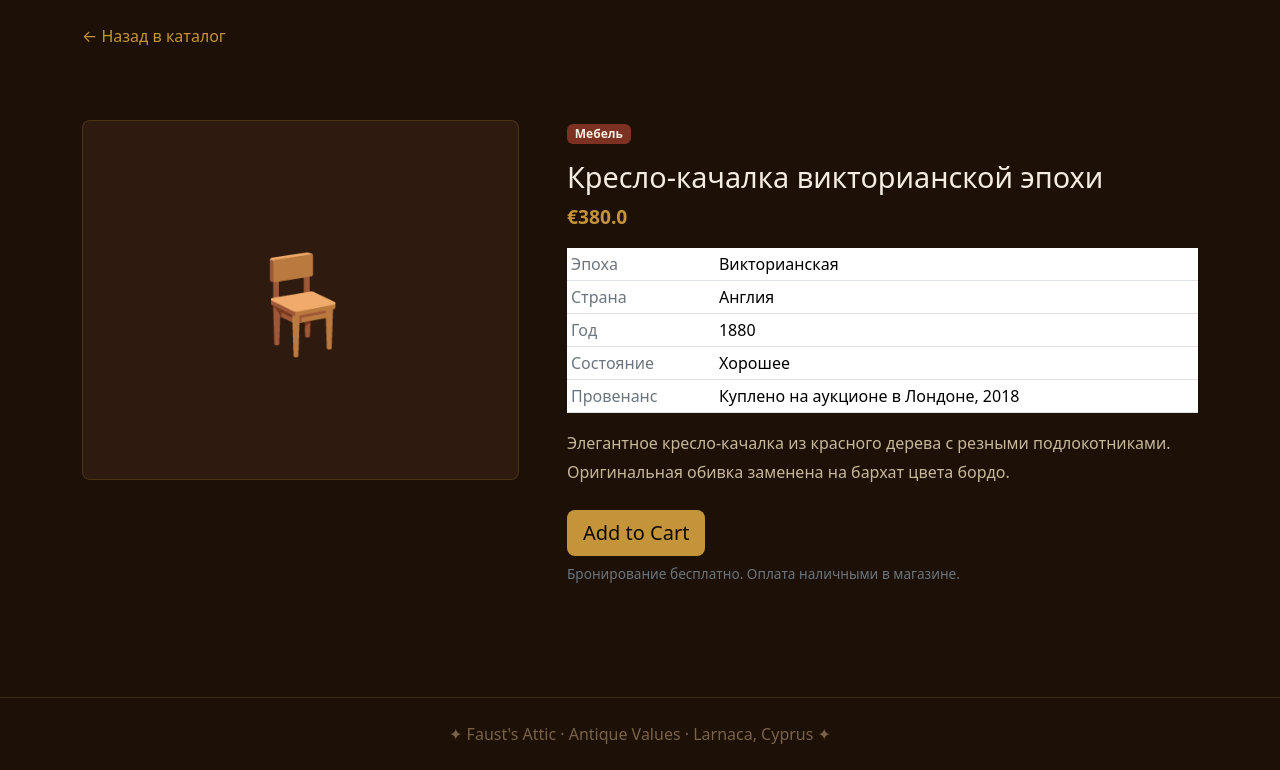
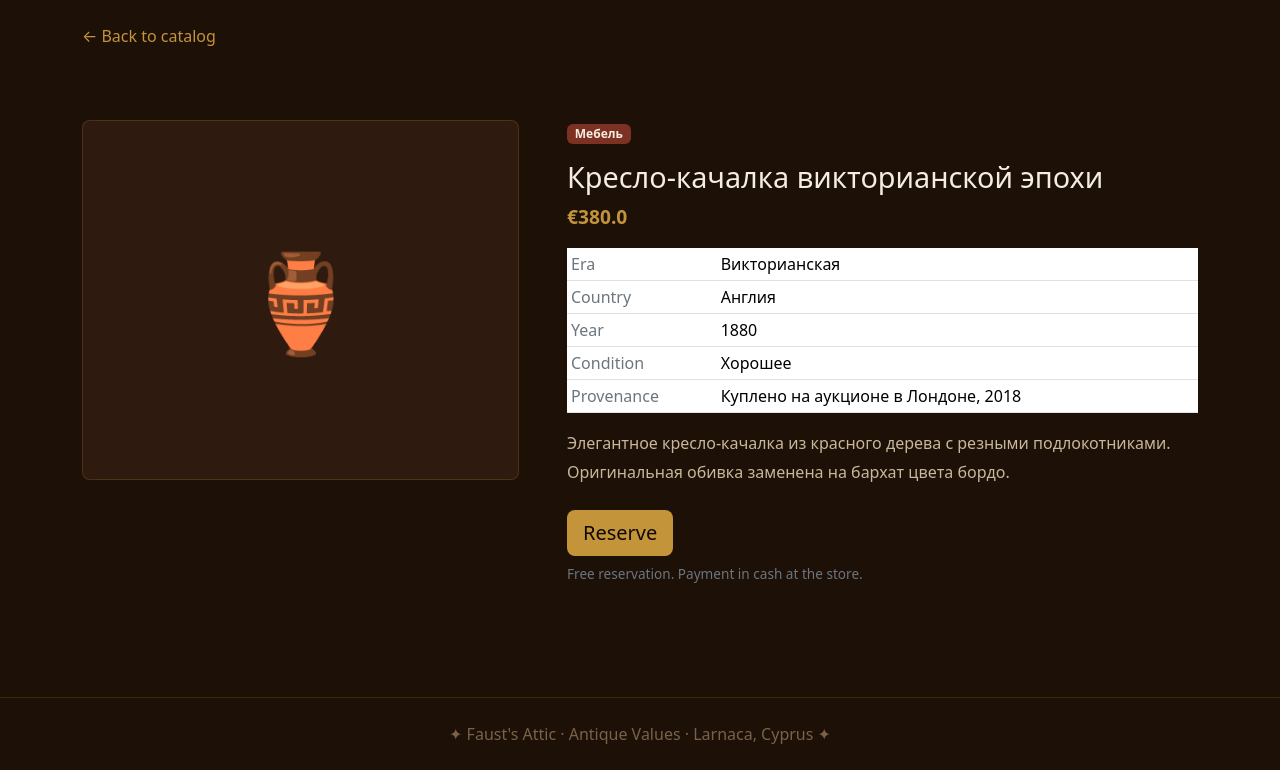
Before and after one commit to MatiuninDaniil/antique_shop1, a Django app: page /item/item_001/ in a window 1280 px wide. Shown: the part 58-828 px from the top of the page. Run offline with Django 5.2, Linux system fonts and the light colour scheme.

Commit message:
Translate remaining pages to English (contacts, catalog, item details)

```diff
--- a/catalog/templates/catalog/item_detail.html
+++ b/catalog/templates/catalog/item_detail.html
@@ -2,31 +2,23 @@
 {% block title %}{{ item.name }} — Faust's Attic{% endblock %}
 
 {% block content %}
-<a href="{% url 'catalog' %}" class="text-gold text-decoration-none">← Назад в каталог</a>
+<a href="{% url 'catalog' %}" class="text-gold text-decoration-none">← Back to catalog</a>
 
 <div class="row mt-4 g-5">
-  <!-- Фото -->
+  <!-- Photo -->
   <div class="col-md-5">
-    <div style="background:#2e1a0e; border:1px solid #c4943a33;
-                border-radius:8px; overflow:hidden; min-height:360px;
-                display:flex; align-items:center; justify-content:center;">
-      {% if item.image %}
-        <img src="/media/{{ item.image }}" alt="{{ item.name }}"
-             style="width:100%; max-height:480px; object-fit:cover;">
-      {% else %}
-        <span style="font-size:6rem;">
-          {% if item.category == "Мебель" %}🪑
-          {% elif item.category == "Ювелирные украшения" %}💎
-          {% elif item.category == "Живопись" %}🖼️
-          {% elif item.category == "Часы" %}🕰️
-          {% elif item.category == "Посуда и фарфор" %}🍶
-          {% else %}🏺{% endif %}
-        </span>
-      {% endif %}
+    <div style="height:360px; background:#2e1a0e; display:flex; align-items:center;
+                justify-content:center; font-size:6rem; border:1px solid #c4943a33; border-radius:8px;">
+      {% if item.category == "Furniture" %}🪑
+      {% elif item.category == "Jewelry" %}💎
+      {% elif item.category == "Painting" %}🖼️
+      {% elif item.category == "Watches" %}🕰️
+      {% elif item.category == "Porcelain" %}🍶
+      {% else %}🏺{% endif %}
     </div>
   </div>
 
-  <!-- Информация -->
+  <!-- Information -->
   <div class="col-md-7">
     <span class="badge badge-category mb-3">{{ item.category }}</span>
     <h1 style="color:#f5ede0; font-size:1.8rem;">{{ item.name }}</h1>
@@ -34,12 +26,12 @@
 
     <table class="table table-sm" style="color:#f5ede0;">
       <tbody>
-        <tr><td class="text-secondary">Эпоха</td><td>{{ item.era }}</td></tr>
-        <tr><td class="text-secondary">Страна</td><td>{{ item.country }}</td></tr>
-        <tr><td class="text-secondary">Год</td><td>{{ item.year }}</td></tr>
-        <tr><td class="text-secondary">Состояние</td><td>{{ item.condition }}</td></tr>
+        <tr><td class="text-secondary">Era</td><td>{{ item.era }}</td></tr>
+        <tr><td class="text-secondary">Country</td><td>{{ item.country }}</td></tr>
+        <tr><td class="text-secondary">Year</td><td>{{ item.year }}</td></tr>
+        <tr><td class="text-secondary">Condition</td><td>{{ item.condition }}</td></tr>
         {% if item.provenance %}
-        <tr><td class="text-secondary">Провенанс</td><td>{{ item.provenance }}</td></tr>
+        <tr><td class="text-secondary">Provenance</td><td>{{ item.provenance }}</td></tr>
         {% endif %}
       </tbody>
     </table>
@@ -50,13 +42,13 @@
 
     <div class="mt-4">
       {% if item.is_sold %}
-        <span class="badge bg-secondary fs-6">Продано</span>
+        <span class="badge bg-secondary fs-6">Sold</span>
       {% elif item.is_reserved %}
-        <span class="status-reserved">⏳ Этот предмет уже забронирован</span>
+        <span class="status-reserved">⏳ This item is already reserved</span>
       {% else %}
-       <a href="{% url 'cart_add' item.id %}" class="btn btn-gold btn-lg">Add to Cart</a>
+        <a href="#" class="btn btn-gold btn-lg">Reserve</a>
         <p class="text-secondary mt-2" style="font-size:.85rem;">
-          Бронирование бесплатно. Оплата наличными в магазине.
+          Free reservation. Payment in cash at the store.
         </p>
       {% endif %}
     </div>
```
Also changed, not shown: catalog/templates/catalog/catalog.html (+18 -19 lines), catalog/templates/catalog/contacts.html (+8 -8 lines).
